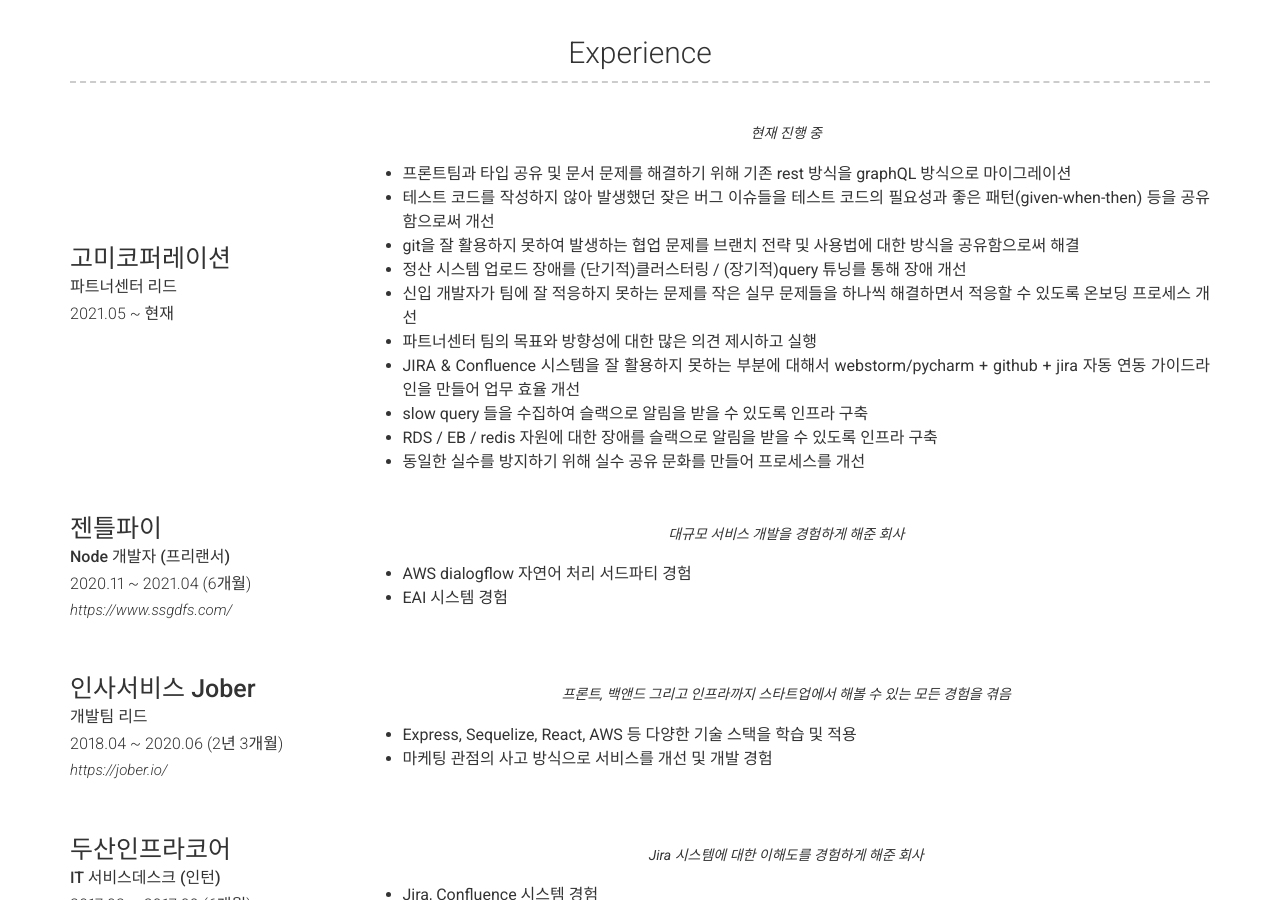
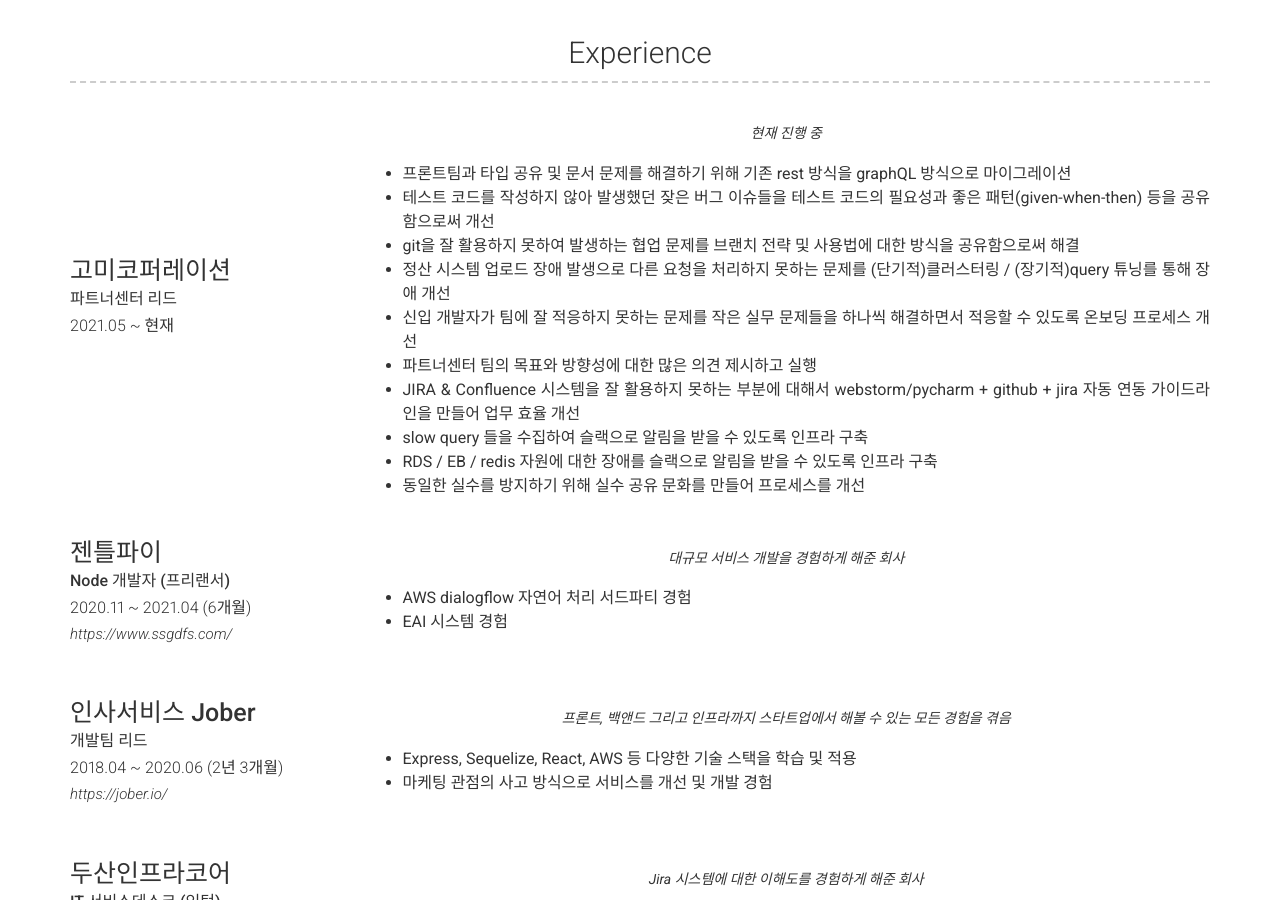
Before and after one commit to mystyle2006/mystyle2006.github.io, a Jekyll site: the page built from index.md, in a window 1280 px wide and 900 px high, scrolled down 562 px. Built offline with Jekyll 4.4.1, drawn with Linux system fonts in a browser that asks for light colours; nearby versions of some CDN libraries.

Commit message:
고미코퍼레이션 경험 수정

```diff
--- a/_config.yml
+++ b/_config.yml
@@ -57,7 +57,7 @@ content:
           - 프론트팀과 타입 공유 및 문서 문제를 해결하기 위해 기존 rest 방식을 graphQL 방식으로 마이그레이션
           - 테스트 코드를 작성하지 않아 발생했던 잦은 버그 이슈들을 테스트 코드의 필요성과 좋은 패턴(given-when-then) 등을 공유함으로써 개선
           - git을 잘 활용하지 못하여 발생하는 협업 문제를 브랜치 전략 및 사용법에 대한 방식을 공유함으로써 해결
-          - 정산 시스템 업로드 장애를 (단기적)클러스터링 / (장기적)query 튜닝를 통해 장애 개선
+          - 정산 시스템 업로드 장애 발생으로 다른 요청을 처리하지 못하는 문제를 (단기적)클러스터링 / (장기적)query 튜닝를 통해 장애 개선
           - 신입 개발자가 팀에 잘 적응하지 못하는 문제를 작은 실무 문제들을 하나씩 해결하면서 적응할 수 있도록 온보딩 프로세스 개선
           - 파트너센터 팀의 목표와 방향성에 대한 많은 의견 제시하고 실행
           - JIRA & Confluence 시스템을 잘 활용하지 못하는 부분에 대해서 webstorm/pycharm + github + jira 자동 연동 가이드라인을 만들어 업무 효율 개선
```
